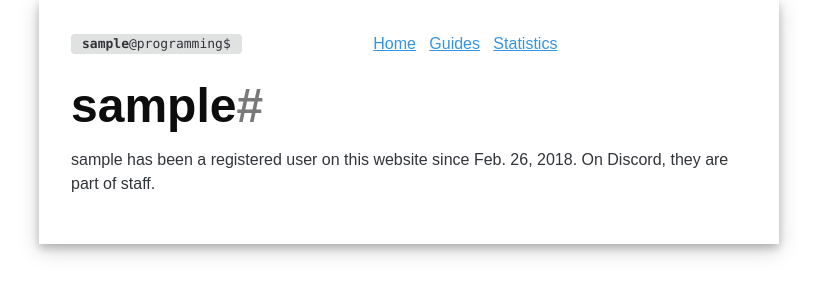
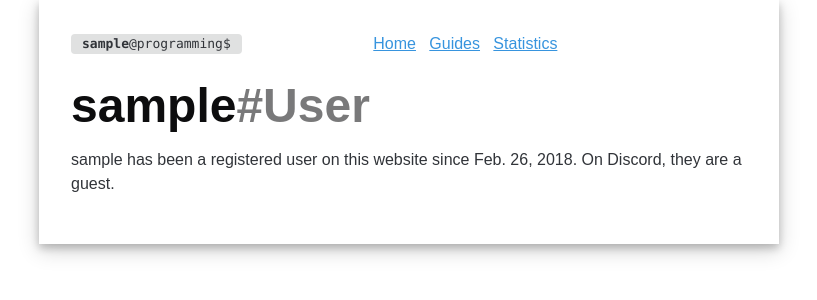
Before and after one commit to jchristgit/programming-site, a Django app: template home/templates/home/profile.html in a window 1280 px wide. Shown: the top 300 px of the page, without its empty margins (231-1048 px from the left). Run offline with Django 3.2, Linux system fonts and the light colour scheme; the template is opened without the code that fills it, so the values that code supplies are empty; the visitor is signed in with stand-in values (Sample User, id 1); some libraries are stand-ins or nearby versions.

Commit message:
Update profile view to use statbot data.
Signed-off-by: Johannes Christ <Johannes.christ@gmail.com>

```diff
--- a/home/templates/home/profile.html
+++ b/home/templates/home/profile.html
@@ -3,9 +3,9 @@
 {% block body %}
   <br>
   {# <img src="{{ user.get_avatar_url }}"> #}
-  <h1>{{ user.username }}<span class="muted">#{{ user.discriminator }}</span></h1>
+  <h1>{{ user.username }}<span class="muted">#{{ user.last_name }}</span></h1>
   <p>
     {{ user.username }} has been a registered user on this website since {{ user.date_joined|date }}.
-    On Discord, they are {% if user.is_staff %}part of staff{% elif user.is_member %}a member{% else %}a guest{% endif %}.
+    On Discord, they are {% if is_admin %}part of staff{% elif is_member %}a member{% else %}a guest{% endif %}.
   </p>
 {% endblock %}
```
Also changed, not shown: home/views.py (+7 -9 lines).
